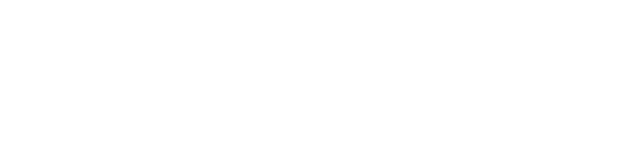
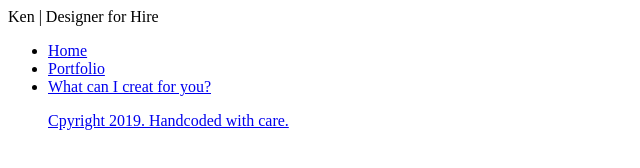
Before and after one commit to kmolin25/Ken.github.io, a plain HTML site: page index.html in a window 1280 px wide. Shown: the whole page, without its empty margins (0-640 px from the left). Drawn offline with Linux system fonts and the light colour scheme.

Commit message:
First homepage
Added basic html

```diff
--- a/index.html
+++ b/index.html
@@ -3,3 +3,15 @@
 <head>
   <title>Hector Designer For Hire</title>
   </head>
+  <body>
+    <nav>
+      <a hrbf="#">Ken | Designer for Hire</a>
+      <ul>
+        <li><a href="#">Home</a></li>
+        <li><a href="portfolio.html">Portfolio</a></li>
+        <li><a href="about.html
+
+    <h1>What can I creat for you?</p>
+    <footer>Cpyright 2019. Handcoded with care.</footer>
+  </body>
+</html>
```
